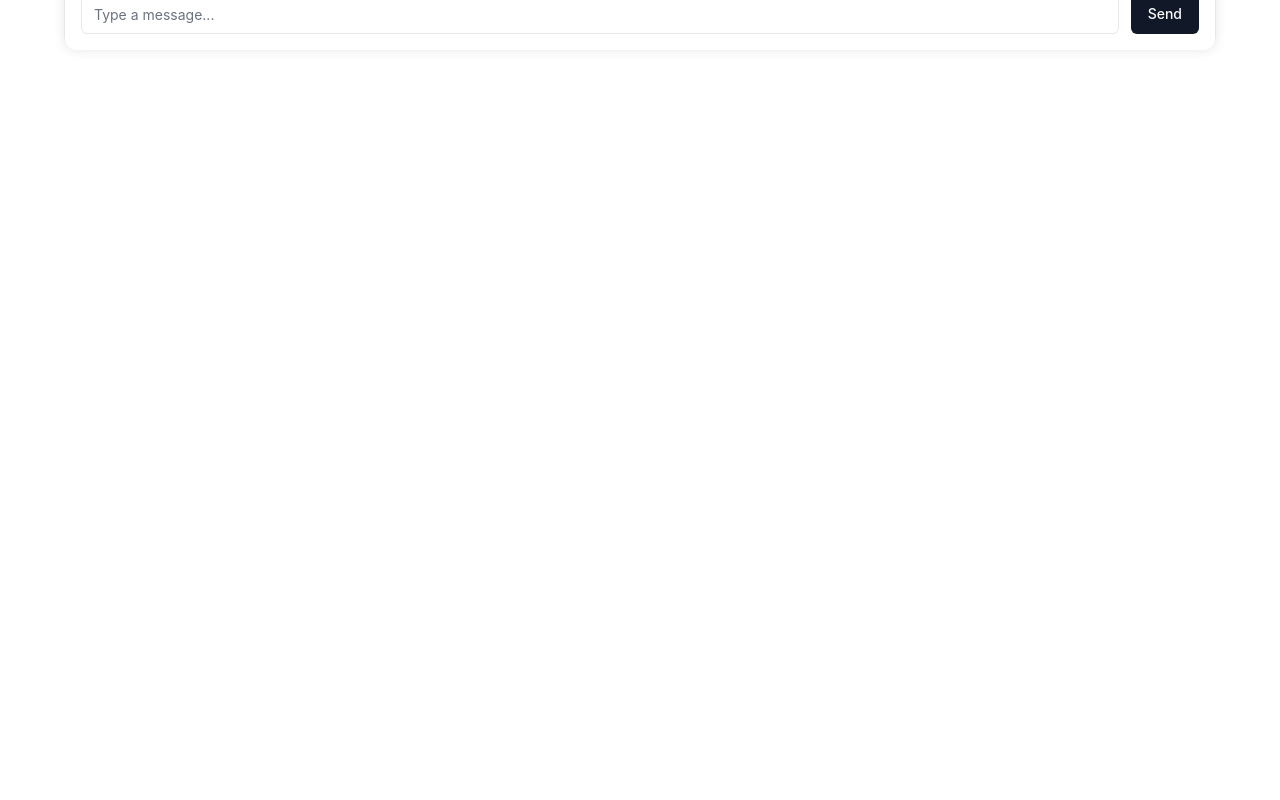
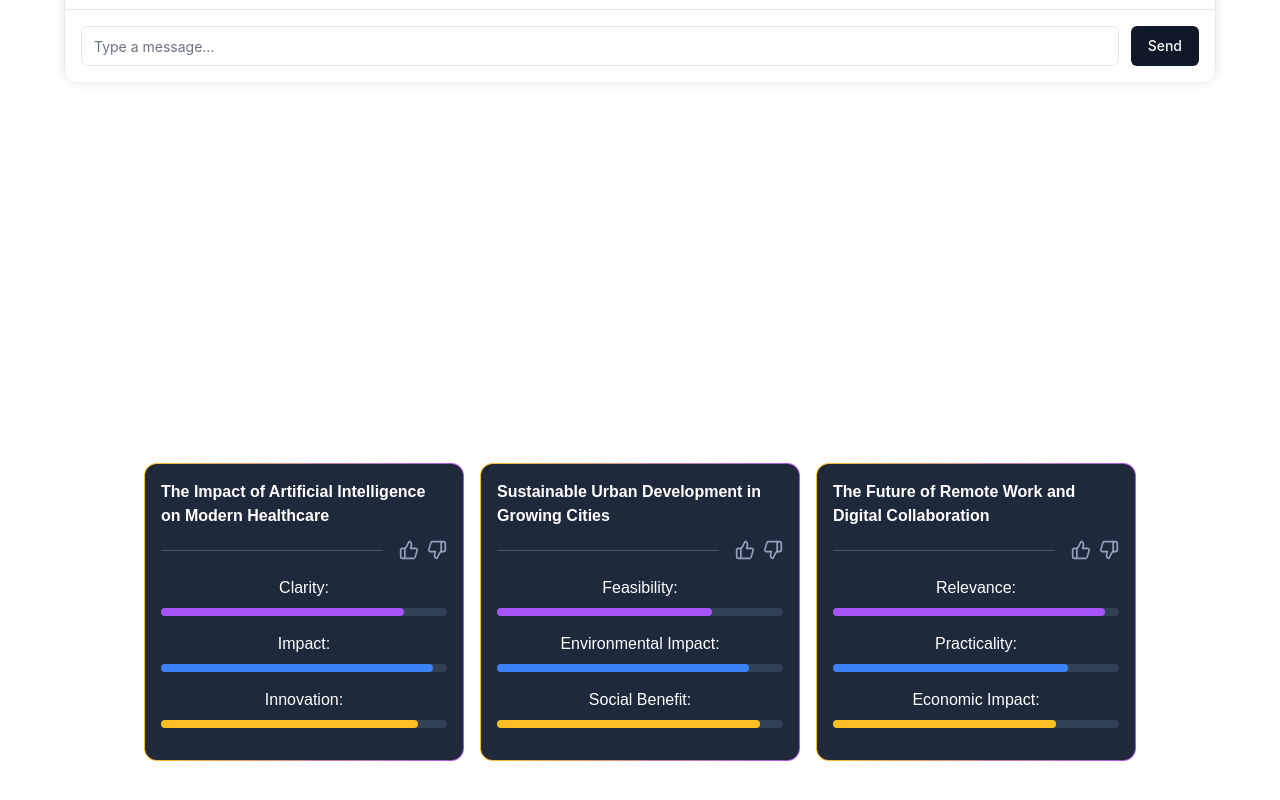
Before and after one commit to zuuxuux/gpt-repository-loader, a React (Vite) app in the folder frontend/: page / in a window 1280 px wide. Shown: the part 652-1452 px from the top of the page. Before the commit the page ends 800 px from the top, so only its background shows below. Built offline with nearby package versions, Linux system fonts and the light colour scheme.

Commit message:
Add topic card

```diff
--- a/frontend/src/App.tsx
+++ b/frontend/src/App.tsx
@@ -1,12 +1,27 @@
+// src/App.tsx
 import ChatContainer from './components/ChatContainer'
 import { NavBar } from './components/NavBar'
+import TopicCard from './components/TopicCard'
+import { mockTopics } from './data/topics'
 import './App.css'
 
 function App() {
   return (
     <div>
       <NavBar />
-      <ChatContainer />
+      <div className="container mx-auto">
+        <ChatContainer />
+      </div>
+      <div className="container mx-auto grid grid-cols-1 md:grid-cols-2 lg:grid-cols-3 gap-4 mt-8">
+        {mockTopics.map((topic, index) => (
+          <TopicCard
+            key={index}
+            topic={topic}
+            onThumbsUp={() => console.log(`Liked: ${topic.title}`)}
+            onThumbsDown={() => console.log(`Disliked: ${topic.title}`)}
+          />
+        ))}
+      </div>
     </div>
   )
 }
--- a/frontend/src/components/ChatContainer.tsx
+++ b/frontend/src/components/ChatContainer.tsx
@@ -12,7 +12,7 @@ interface Message {
   timestamp: Date;
 }
 
-const ChatContainer = () => {
+const ChatContainer: React.FC = () => {
   const [messages, setMessages] = useState<Message[]>([]);
   const [input, setInput] = useState('');
   const [isLoading, setIsLoading] = useState(false);
--- a/frontend/src/components/Survey.tsx
+++ /dev/null
@@ -1,55 +0,0 @@
-import { Card } from "@/components/ui/card"
-import styles from "./Survey.module.css"
-import { useState } from "react"
-import { RatingScale } from "@/components/ui/RatingScale" // <— new import
-// import { RatingScale } from "@/components/ui/RatingScale" // <— new import
-
-interface SurveyProps {
-  userName: string
-}
-
-export function Survey({ userName }: SurveyProps) {
-  const [currentStep, setCurrentStep] = useState(1)
-  const totalSteps = 3
-
-  // Example numeric rating
-  const [riskTolerance, setRiskTolerance] = useState<string>("")
-
-  return (
-    <Card className="p-6 max-w-xl mx-auto mt-20">
-      <div className={styles.header}>
-        <div className={styles.title}>Hi {userName},</div>
-        <p className={styles.subtitle}>
-          Congratulations on making the smart choice for your career &mdash;
-          you&apos;re on the path to success!
-        </p>
-        <p className={styles.subtitle}>
-          While we&apos;re loading your information,
-          we have a few questions so we can get to know you a little better:
-        </p>
-      </div>
-
-      <div className={styles.progressRow}>
-        <div className={styles.stepInfo}>
-          {currentStep}/{totalSteps}
-        </div>
-      </div>
-
-      <div className={styles.questionRow}>
-        <label className={styles.questionText}>
-          I am willing to take risks to achieve my goals
-        </label>
-      </div>
-
-      <div className="flex flex-col items-center gap-2">
-        <span className="text-sm text-gray-500">Strongly Disagree</span>
-        <RatingScale
-          name="risk"
-          value={riskTolerance}
-          onChange={setRiskTolerance}
-        />
-        <span className="text-sm text-gray-500">Strongly Agree</span>
-      </div>
-    </Card>
-  )
-}
--- /dev/null
+++ b/frontend/src/components/TopicCard.module.css
@@ -0,0 +1,75 @@
+.cardContainer {
+  background: linear-gradient(to right, rgb(251 191 36), rgb(168 85 247));
+  padding: 1px;
+  border-radius: 0.8rem;
+  width: 20rem;
+}
+
+.card {
+  width: 100%;
+  padding: 1rem;
+  border-radius: 0.75rem;
+  background-color: rgb(30 41 59);
+  font-family: sans-serif;
+  color: white;
+}
+
+.title {
+  margin: 0;
+  margin-bottom: 0.75rem;
+  font-weight: 700;
+  text-align: left;
+}
+
+.dividerContainer {
+  display: flex;
+  align-items: center;
+  gap: 1rem;
+  margin-bottom: 1rem;
+}
+
+.divider {
+  flex-grow: 1;
+  height: 1px;
+  background-color: rgb(71 85 105);
+}
+
+.thumbContainer {
+  display: flex;
+  gap: 0.5rem;
+  align-items: center;
+}
+
+.thumbButton {
+  padding: 0;
+  background: none;
+  border: none;
+  cursor: pointer;
+  color: rgb(148 163 184);
+}
+
+.thumbButton:hover {
+  color: rgb(203 213 225);
+}
+
+.progressContainer {
+  margin-bottom: 1rem;
+}
+
+.progressLabel {
+  margin: 0;
+  margin-bottom: 0.5rem;
+}
+
+.progressBar {
+  background-color: rgb(51 65 85);
+  border-radius: 0.25rem;
+  height: 0.5rem;
+}
+
+.progressFill {
+  height: 0.5rem;
+  border-radius: 0.25rem;
+  transition-property: all;
+  transition-duration: 300ms;
+}
--- /dev/null
+++ b/frontend/src/components/TopicCard.tsx
@@ -0,0 +1,91 @@
+import React from "react";
+import { ThumbsUp, ThumbsDown } from "lucide-react";
+import styles from './TopicCard.module.css';
+
+export interface Metric {
+  label: string;
+  value: number;
+}
+
+export interface TopicData {
+  title: string;
+  metrics: Metric[];
+}
+
+interface TopicCardProps {
+  topic: TopicData;
+  onThumbsUp?: () => void;
+  onThumbsDown?: () => void;
+}
+
+interface ProgressBarProps {
+  label: string;
+  value: number;
+  color: string;
+}
+
+const METRIC_COLORS = [
+  'rgb(168 85 247)',  // Purple
+  'rgb(59 130 246)',  // Blue
+  'rgb(251 191 36)'   // Amber
+];
+
+const ProgressBar: React.FC<ProgressBarProps> = ({ label, value, color }) => {
+  const toPercent = (val: number): string => `${Math.min(Math.max(val, 0), 100)}%`;
+
+  return (
+    <div className={styles.progressContainer}>
+      <p className={styles.progressLabel}>{label}:</p>
+      <div className={styles.progressBar}>
+        <div
+          className={styles.progressFill}
+          style={{
+            width: toPercent(value),
+            backgroundColor: color
+          }}
+        />
+      </div>
+    </div>
+  );
+};
+
+const MetricsSection: React.FC<{ metrics: Metric[] }> = ({ metrics }) => (
+  <div className={styles.metricsContainer}>
+    {metrics.map((metric, index) => (
+      <ProgressBar
+        key={metric.label}
+        label={metric.label}
+        value={metric.value}
+        color={METRIC_COLORS[index % METRIC_COLORS.length]}
+      />
+    ))}
+  </div>
+);
+
+const TopicCard: React.FC<TopicCardProps> = ({
+  topic,
+  onThumbsUp,
+  onThumbsDown
+}) => {
+  return (
+    <div className={styles.cardContainer}>
+      <div className={styles.card}>
+        <h3 className={styles.title}>{topic.title}</h3>
+        <div className={styles.dividerContainer}>
+          <div className={styles.divider}></div>
+          <div className={styles.thumbContainer}>
+            <button onClick={onThumbsUp} className={styles.thumbButton}>
+              <ThumbsUp size={20} />
+            </button>
+            <button onClick={onThumbsDown} className={styles.thumbButton}>
+              <ThumbsDown size={20} />
+            </button>
+          </div>
+        </div>
+        <MetricsSection metrics={topic.metrics} />
+      </div>
+    </div>
+  );
+};
+
+export default TopicCard;
--- a/frontend/src/components/ui/RadioGroup.tsx
+++ /dev/null
@@ -1,60 +0,0 @@
-import * as React from "react"
-import * as RadioGroupPrimitive from "@radix-ui/react-radio-group"
-import { cn } from "@/lib/utils"
-
-/**
- * RadioGroup is the root wrapper, analogous to a <form> for radio buttons.
- * - `orientation="vertical" | "horizontal"` from Radix UI
- * - `value` holds the currently-selected value
- * - `onValueChange` is your change handler
- */
-const RadioGroup = React.forwardRef<
-  React.ElementRef<typeof RadioGroupPrimitive.Root>,
-  React.ComponentPropsWithoutRef<typeof RadioGroupPrimitive.Root>
->(({ className, children, ...props }, ref) => {
-  return (
-    <RadioGroupPrimitive.Root
-      ref={ref}
-      className={cn("flex gap-2", className)}
-      {...props}
-    >
-      {children}
-    </RadioGroupPrimitive.Root>
-  )
-})
-RadioGroup.displayName = "RadioGroup"
-
-/**
- * RadioGroupItem is each individual radio “button.”
- * - `value` is the unique key for that radio
- */
-const RadioGroupItem = React.forwardRef<
-  React.ElementRef<typeof RadioGroupPrimitive.Item>,
-  React.ComponentPropsWithoutRef<typeof RadioGroupPrimitive.Item>
->(({ className, children, ...props }, ref) => {
-  return (
-    <RadioGroupPrimitive.Item
-      ref={ref}
-      className={cn(
-        // Tailwind or your own classes:
-        "relative flex h-5 w-5 items-center justify-center rounded-full border border-border bg-background text-foreground " +
-          "data-[state=checked]:border-primary data-[state=checked]:bg-primary/20 " +
-          "focus:outline-none focus:ring-2 focus:ring-ring focus:ring-offset-2 " +
-          "disabled:pointer-events-none disabled:opacity-50",
-        className
-      )}
-      {...props}
-    >
-      {/* The checked indicator inside the radio circle */}
-      <RadioGroupPrimitive.Indicator
-        className={cn(
-          "flex h-2.5 w-2.5 items-center justify-center rounded-full bg-primary"
-        )}
-      />
-      {children}
-    </RadioGroupPrimitive.Item>
-  )
-})
-RadioGroupItem.displayName = "RadioGroupItem"
-
-export { RadioGroup, RadioGroupItem }
--- a/frontend/src/components/ui/RatingScale.tsx
+++ /dev/null
@@ -1,44 +0,0 @@
-import * as React from "react"
-import { RadioGroup, RadioGroupItem } from "./RadioGroup"
-import { cn } from "@/lib/utils"
-
-interface RatingScaleProps {
-  name?: string
-  /** Array of numeric (or string) labels, e.g. [1,2,3,4,5] */
-  scale?: (number | string)[]
-  value?: string
-  onChange?: (val: string) => void
-  className?: string
-}
-
-/**
- * RatingScale is a higher-level component that takes a list of numbers/labels and
- * renders them horizontally. Good for quick 1–5 or 1–10 “agreement” scales.
- */
-export function RatingScale({
-  name,
-  scale = [1, 2, 3, 4, 5],
-  value,
-  onChange,
-  className,
-}: RatingScaleProps) {
-  return (
-    <RadioGroup
-      name={name}
-      value={value}
-      onValueChange={onChange}
-      orientation="horizontal"
-      className={cn("items-center justify-center gap-4", className)}
-    >
-      {scale.map((item) => (
-        <label
-          key={item}
-          className="flex cursor-pointer flex-col items-center gap-1 text-sm"
-        >
-          <RadioGroupItem value={String(item)} />
-          <span>{item}</span>
-        </label>
-      ))}
-    </RadioGroup>
-  )
-}
--- /dev/null
+++ b/frontend/src/data/topics.ts
@@ -0,0 +1,29 @@
+// src/data/topics.ts
+import { TopicData } from '../components/TopicCard';
+
+export const mockTopics: TopicData[] = [
+  {
+    title: "The Impact of Artificial Intelligence on Modern Healthcare",
+    metrics: [
+      { label: "Clarity", value: 85 },
+      { label: "Impact", value: 95 },
+      { label: "Innovation", value: 90 }
+    ]
+  },
+  {
+    title: "Sustainable Urban Development in Growing Cities",
+    metrics: [
+      { label: "Feasibility", value: 75 },
+      { label: "Environmental Impact", value: 88 },
+      { label: "Social Benefit", value: 92 }
+    ]
+  },
+  {
+    title: "The Future of Remote Work and Digital Collaboration",
+    metrics: [
+      { label: "Relevance", value: 95 },
+      { label: "Practicality", value: 82 },
+      { label: "Economic Impact", value: 78 }
+    ]
+  }
+];
```
